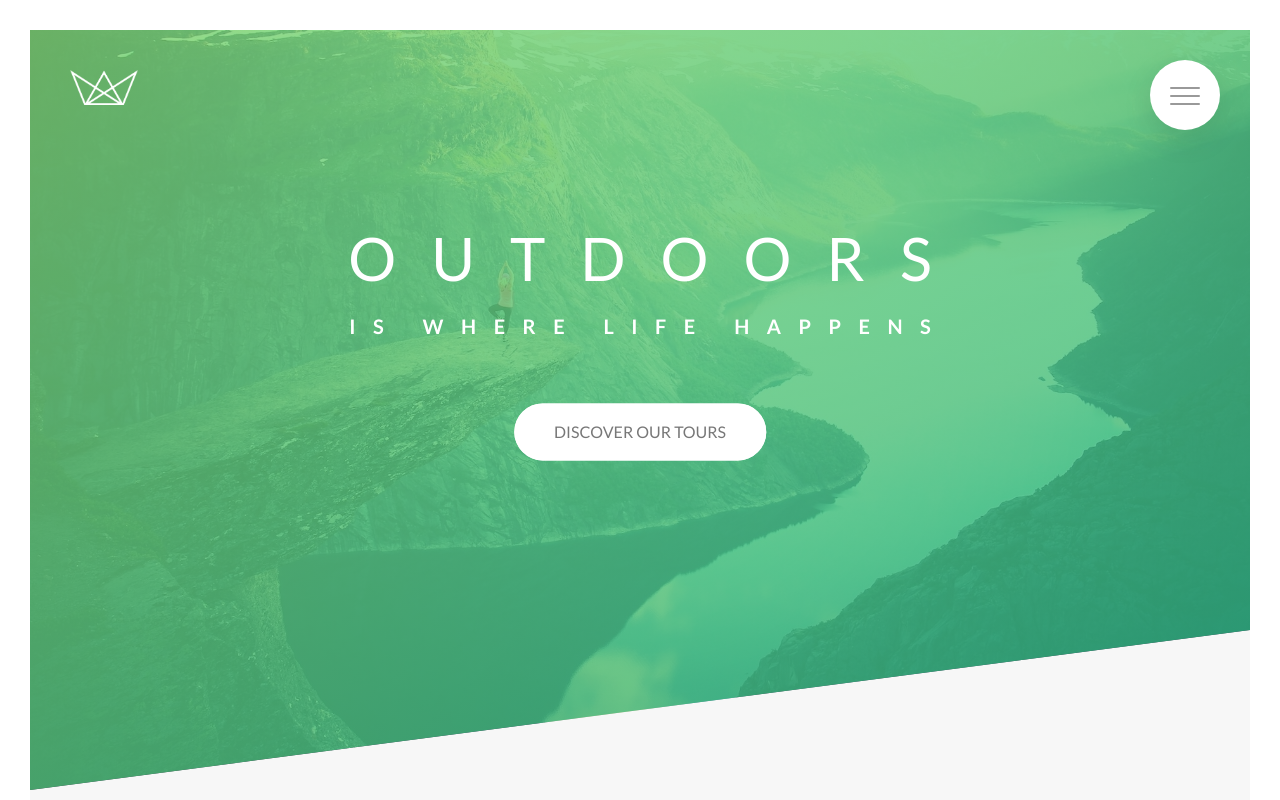
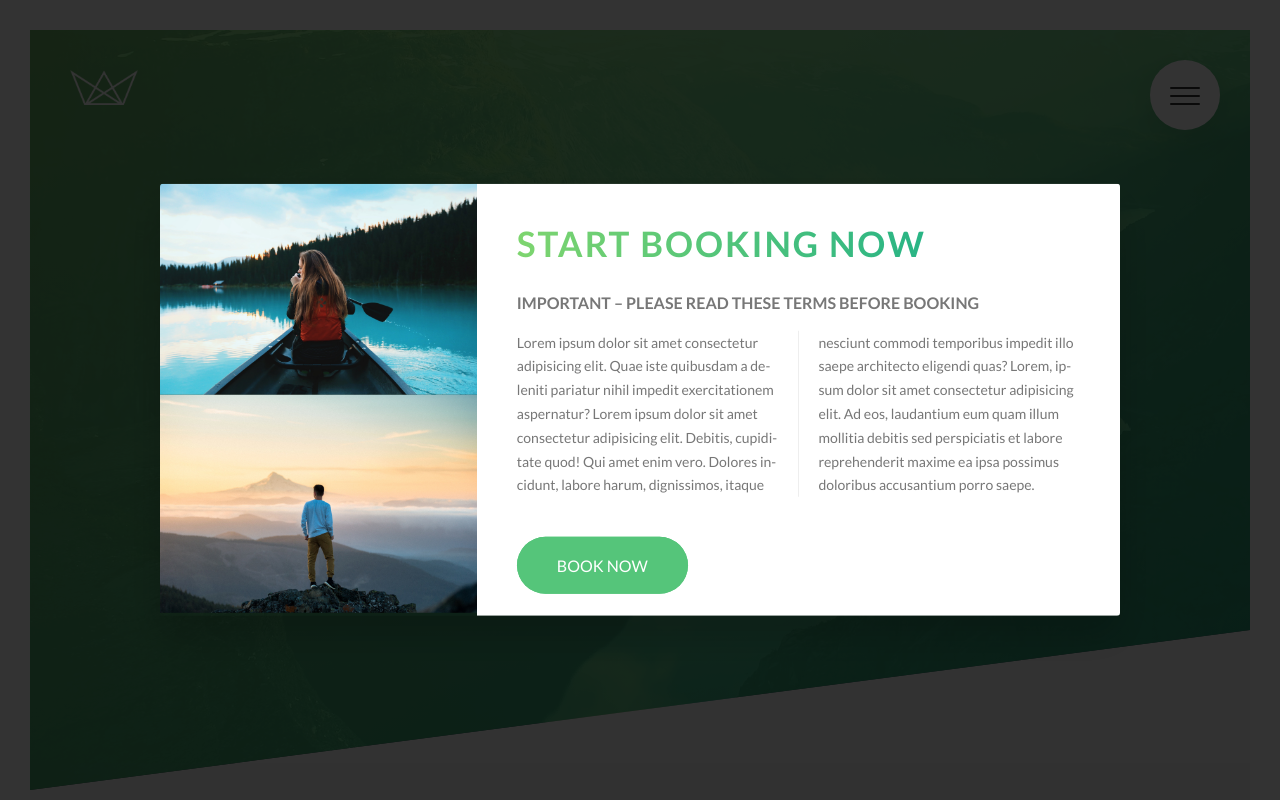
Before and after one commit to P666R/Natures-Tours, a website: page index.html in a window 1280 px wide. Shown: the top 800 px of the page. Drawn offline with Linux system fonts and the light colour scheme.

Commit message:
building css popup-1

```diff
--- a/index.html
+++ b/index.html
@@ -454,6 +454,35 @@
       </div>
     </footer>
 
+    <div class="popup">
+      <div class="popup__content">
+        <div class="popup__left">
+          <img src="img/nat-8.jpg" alt="tour photo" class="popup__img" />
+          <img src="img/nat-9.jpg" alt="tout photo" class="popup__img" />
+        </div>
+        <div class="popup__right">
+          <h2 class="heading-secondary u-margin-bottom-small">
+            Start booking now
+          </h2>
+          <h3 class="heading-tertiary u-margin-bottom-small">
+            Important &ndash; Please read these terms before booking
+          </h3>
+          <p class="popup__text">
+            Lorem ipsum dolor sit amet consectetur adipisicing elit. Quae iste
+            quibusdam a deleniti pariatur nihil impedit exercitationem
+            aspernatur? Lorem ipsum dolor sit amet consectetur adipisicing elit.
+            Debitis, cupiditate quod! Qui amet enim vero. Dolores incidunt,
+            labore harum, dignissimos, itaque nesciunt commodi temporibus
+            impedit illo saepe architecto eligendi quas? Lorem, ipsum dolor sit
+            amet consectetur adipisicing elit. Ad eos, laudantium eum quam illum
+            mollitia debitis sed perspiciatis et labore reprehenderit maxime ea
+            ipsa possimus doloribus accusantium porro saepe.
+          </p>
+          <a href="#" class="btn btn--green">Book now</a>
+        </div>
+      </div>
+    </div>
+
     <!--
     <section class="grid-test">
       <div class="row">
--- a/sass/abstracts/_mixins.scss
+++ b/sass/abstracts/_mixins.scss
@@ -5,3 +5,10 @@
     clear: both;
   }
 }
+
+@mixin absCenter {
+  position: absolute;
+  top: 50%;
+  left: 50%;
+  transform: translate(-50%, -50%);
+}
--- /dev/null
+++ b/sass/components/_popup.scss
@@ -0,0 +1,50 @@
+@use '../abstracts/variables' as variables;
+@use '../abstracts/mixins' as mixins;
+
+.popup {
+  height: 100vh;
+  width: 100%;
+  position: fixed;
+  top: 0;
+  left: 0;
+  background-color: rgba(variables.$color-black, 0.8);
+  z-index: 9999;
+
+  &__content {
+    @include mixins.absCenter;
+    width: 75%;
+    box-shadow: 0 2rem 4rem rgba(variables.$color-black, 0.2);
+    border-radius: 3px;
+    display: table;
+    overflow: hidden;
+  }
+
+  &__left {
+    width: 33%;
+    display: table-cell;
+  }
+
+  &__right {
+    width: 67%;
+    display: table-cell;
+    vertical-align: middle;
+    padding: 3rem 4rem 2.2rem;
+    background-color: variables.$color-white;
+  }
+
+  &__img {
+    display: block;
+    width: 100%;
+  }
+
+  &__text {
+    font-size: 1.4rem;
+    margin-bottom: 4rem;
+
+    column-count: 2;
+    column-gap: 4rem;
+    column-rule: 1px solid variables.$color-grey-light-2;
+
+    hyphens: auto;
+  }
+}
--- a/sass/layout/_navigation.scss
+++ b/sass/layout/_navigation.scss
@@ -115,7 +115,7 @@
     &::after {
       width: 3rem;
       height: 2.3px;
-      background-color: variables.$color-grey-dark-2;
+      background-color: variables.$color-grey-dark-3;
       display: inline-block;
       border-radius: 0.4rem;
     }
--- a/sass/main.scss
+++ b/sass/main.scss
@@ -14,6 +14,7 @@
 @forward 'components/story';
 @forward 'components/bg-video';
 @forward 'components/form';
+@forward 'components/popup';
 
 @forward 'layout/grid';
 @forward 'layout/header';
```
Also changed, not shown: css/style.css, 1 other file.
